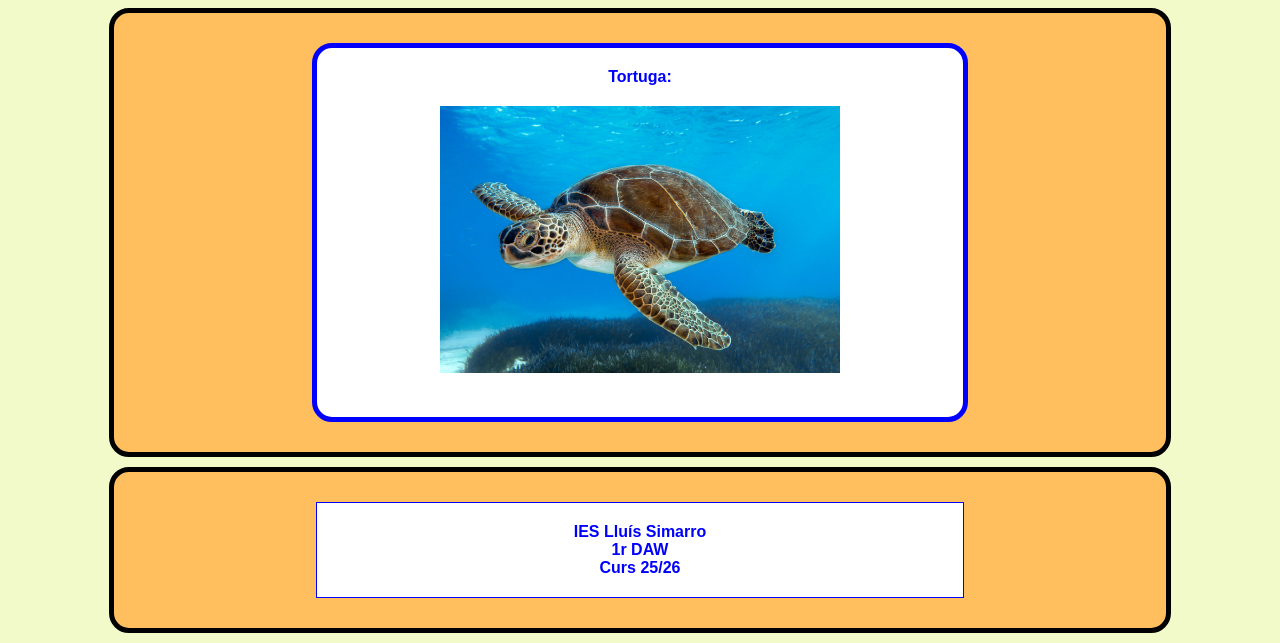
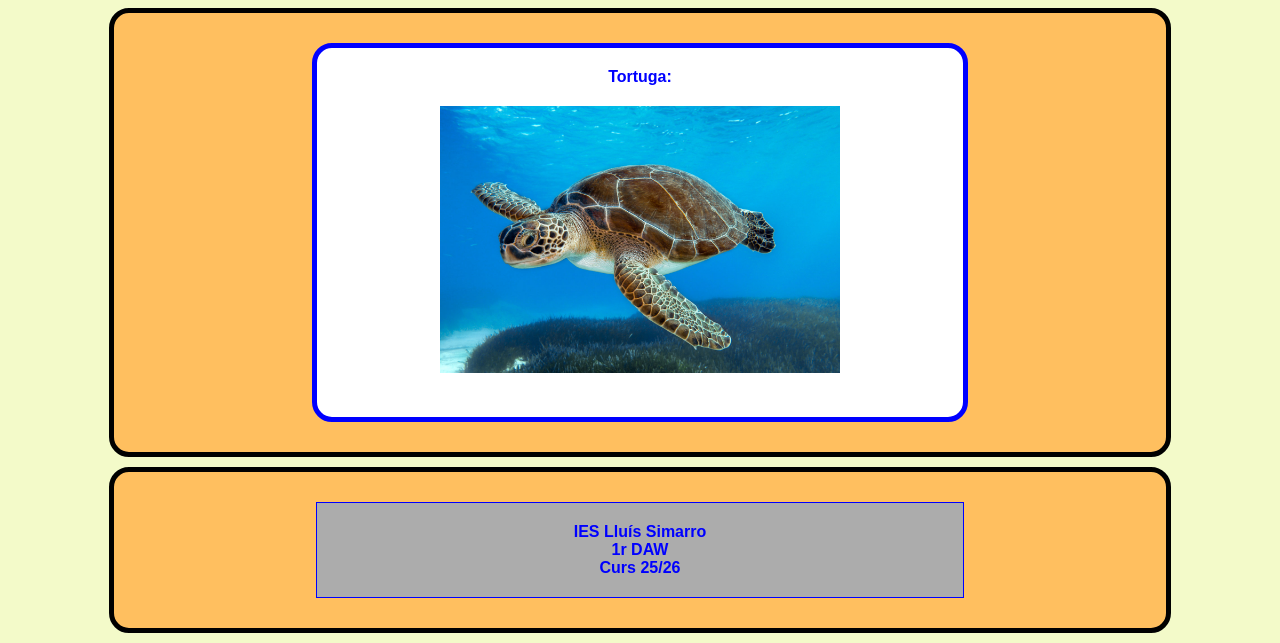
Before and after one commit to raulvallsaranda/actions01, a plain HTML site: page index.html in a window 1280 px wide. Shown: the part 165-808 px from the top of the page. Drawn offline with Linux system fonts and the light colour scheme.

Commit message:
Modificat css peu

```diff
--- a/css/estils.css
+++ b/css/estils.css
@@ -67,7 +67,7 @@ html{
     color:blue;
     font-weight: bold;
     text-align:center;
-    background-color:white;
+    background-color:rgb(172, 172, 172);
 }
 
 .imatge{
```
